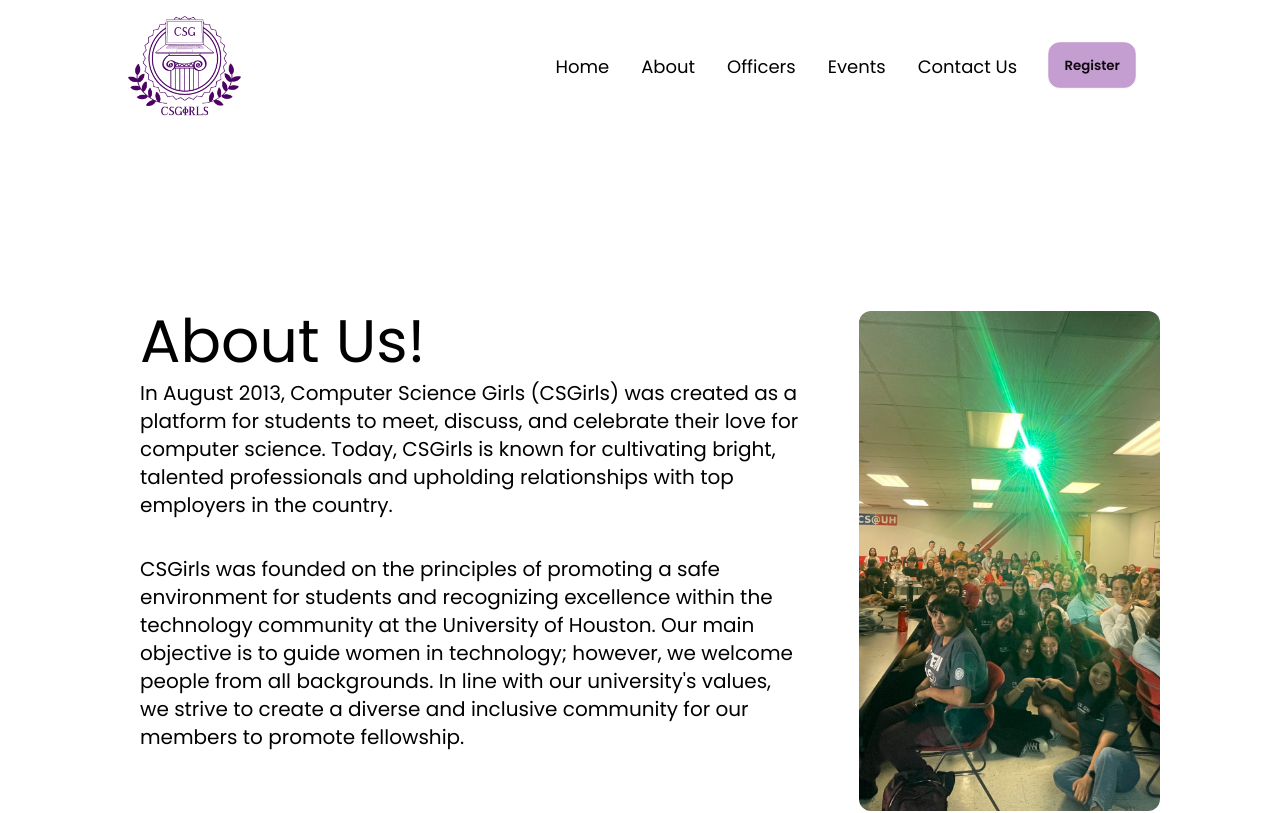
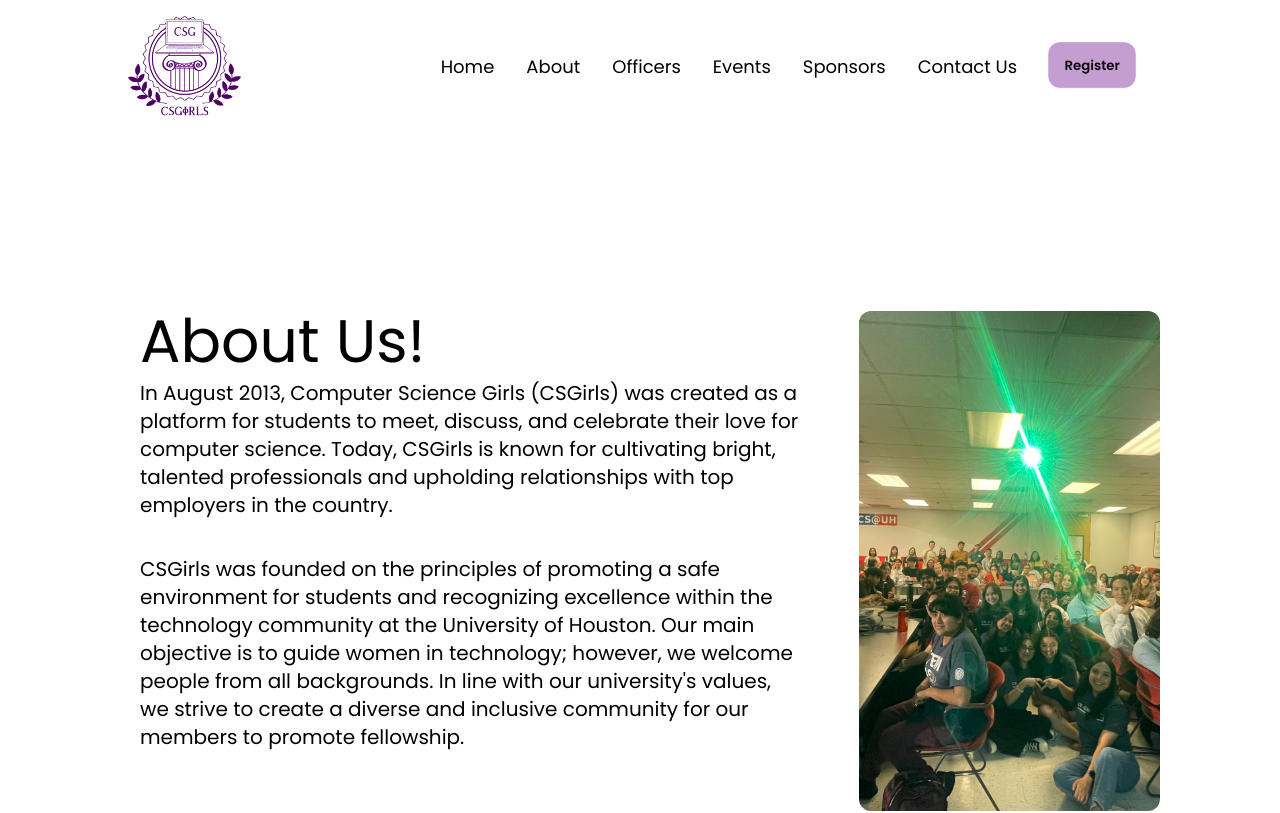
Before and after one commit to CSGirlsUH/csgirls-website, a React (Vite) app in the folder csgwebsite/: page /about in a window 1280 px wide. Shown: the top 813 px of the page. Built offline with nearby package versions, Linux system fonts and the light colour scheme.

Commit message:
Fixed visual bug on mobile for events

```diff
--- a/csgwebsite/src/App.tsx
+++ b/csgwebsite/src/App.tsx
@@ -1,8 +1,9 @@
-import { BrowserRouter as Router, Routes, Route } from "react-router-dom";
-import "./index.css";
-import Home from "./pages/Home.tsx";
-import About from "./pages/About.tsx";
-import Officers from "./pages/Officers.tsx";
+import { BrowserRouter as Router, Routes, Route } from 'react-router-dom';
+import './index.css';
+import Home from './pages/Home.tsx';
+import About from './pages/About.tsx';
+import Officers from './pages/Officers.tsx';
+import Sponsors from './pages/Sponsors.tsx';
 
 function App() {
   return (
@@ -13,6 +14,7 @@ function App() {
           <Route path="/" element={<Home />} />
           <Route path="/about" element={<About />} />
           <Route path="/officers" element={<Officers />} />
+          <Route path="/sponsors" element={<Sponsors />} />
           <Route path="/events" element={<Home event={true} />} />
           <Route path="*" element={<Home />} />
         </Routes>
--- a/csgwebsite/src/components/Navbar.tsx
+++ b/csgwebsite/src/components/Navbar.tsx
@@ -1,6 +1,6 @@
-import { useState } from "react";
-import { AiOutlineClose, AiOutlineMenu } from "react-icons/ai";
-import { WEBLINKS } from "./globalVariables";
+import { useState } from 'react';
+import { AiOutlineClose, AiOutlineMenu } from 'react-icons/ai';
+import { WEBLINKS } from './globalVariables';
 
 const Navbar = () => {
   const [nav, setNav] = useState(true);
@@ -11,9 +11,9 @@ const Navbar = () => {
 
   function scrollToBottom() {
     // Check if page is on home page
-    if (window.location.pathname === "/home")
-      window.scrollTo({ top: document.body.scrollHeight, behavior: "smooth" });
-    else window.location.href = "/events";
+    if (window.location.pathname === '/home')
+      window.scrollTo({ top: document.body.scrollHeight, behavior: 'smooth' });
+    else window.location.href = '/events';
   }
 
   return (
@@ -66,6 +66,16 @@ const Navbar = () => {
               </a>
             </li>
 
+            <li>
+              <a
+                href="/sponsors"
+                onClick={scrollToBottom}
+                className="flex-column flex p-4 text-black hover:text-gray-500"
+              >
+                Sponsors
+              </a>
+            </li>
+
             <li className="max-h-[60px] min-w-[144px]">
               <a
                 href={WEBLINKS.CONTACT}
@@ -91,8 +101,8 @@ const Navbar = () => {
         <div
           className={
             !nav
-              ? "z-2 fixed left-0 top-0 h-full w-[60%] bg-bggray duration-500 ease-in-out"
-              : "z-2 fixed left-[-100%] top-0 h-full w-[60%] bg-bggray duration-500 ease-in-out"
+              ? 'z-2 fixed left-0 top-0 h-full w-[60%] bg-bggray duration-500 ease-in-out'
+              : 'z-2 fixed left-[-100%] top-0 h-full w-[60%] bg-bggray duration-500 ease-in-out'
           }
         >
           {/* <img src="./Purp_WhiteBG_Logo.png" className="w-[113px] my-4 ml-32" /> */}
--- a/csgwebsite/src/components/UpEvents.tsx
+++ b/csgwebsite/src/components/UpEvents.tsx
@@ -95,6 +95,8 @@ const UpEvents = () => {
     return new Date(a.date).getTime() - new Date(b.date).getTime();
   });
 
+  console.log(eventItems);
+
   return (
     <>
       {/* Mobile Variant */}
@@ -103,10 +105,9 @@ const UpEvents = () => {
         <h1 className="mx-auto flex py-2 text-2xl">Upcoming Events</h1>
         {/* Events Carousel */}
         <div className="flex items-center justify-start overflow-y-hidden overflow-x-scroll md:hidden">
-          {/* TESTING GOOGLE MAPS CALLS */}
           <div className="flex items-center justify-start py-4">
             {!isLoading ? (
-              events && events.length == 0 ? (
+              eventItems.length > 0 && !isLoading ? (
                 <SmallEventsCard
                   optional="ml-4"
                   date={eventItems[0].date.toLocaleDateString('en-US', {
@@ -137,7 +138,7 @@ const UpEvents = () => {
                 <span className="loading loading-dots mx-auto h-28 w-24 bg-black"></span>
               </div>
             )}
-            {!isLoading
+            {!isLoading && eventItems.length > 1
               ? eventItems.slice(1).map((item: eventItem, index: number) => (
                   <SmallEventsCard
                     key={index}
--- /dev/null
+++ b/csgwebsite/src/pages/Sponsors.tsx
@@ -0,0 +1,16 @@
+import Navbar from '../components/Navbar';
+import Footer from '../components/Footer';
+
+const Sponsors = () => {
+  return (
+    <>
+      <div className="mx-auto my-auto bg-white font-poppins text-black">
+        <Navbar />
+        {/* Content for page */}
+        <Footer />
+      </div>
+    </>
+  );
+};
+
+export default Sponsors;
```
Also changed, not shown: csgwebsite/package.json (+11 -11 lines), csgwebsite/vite.config.ts (+7 -7 lines), 1 other file (tests, documents, lock files or other folders).
